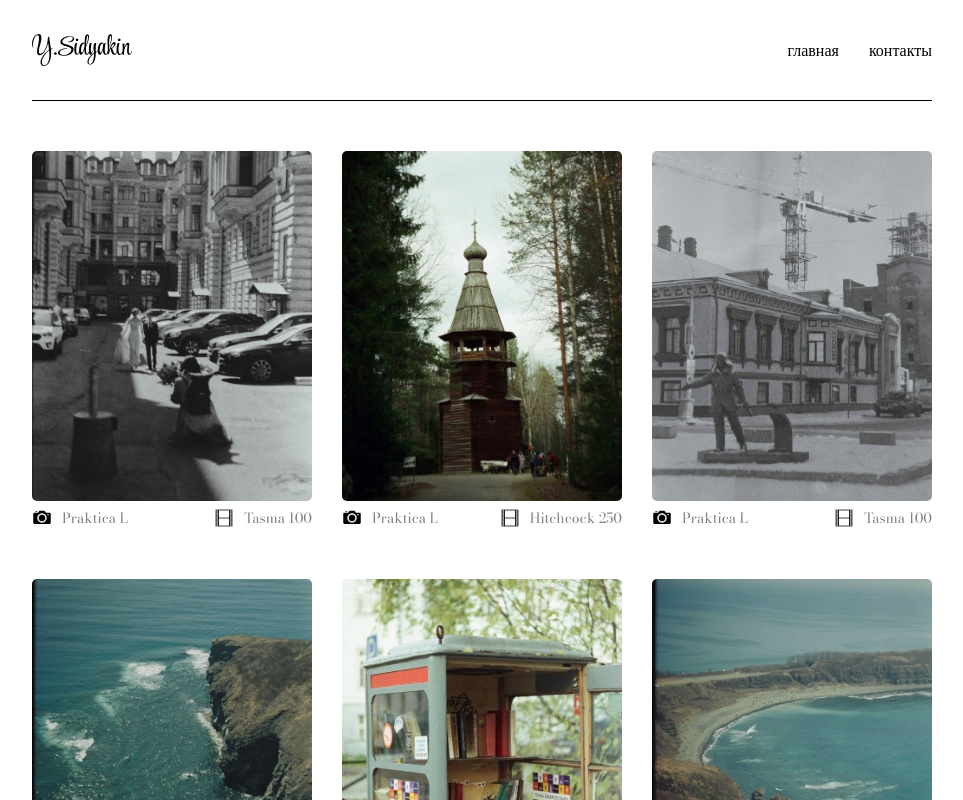
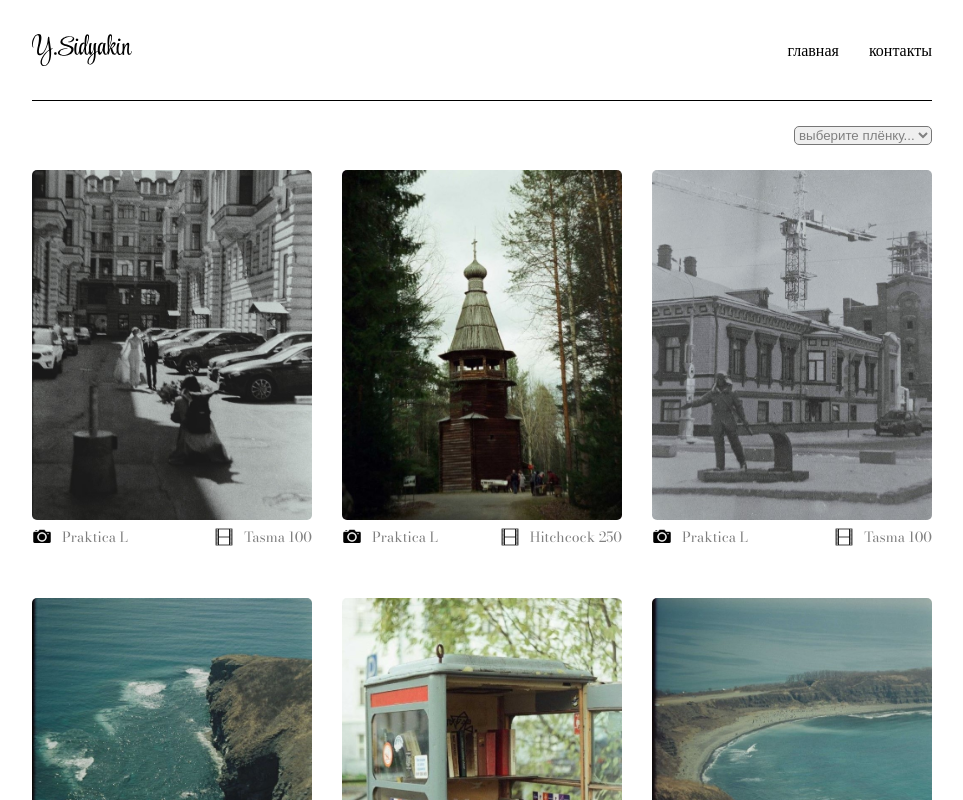
Before and after one commit to yurysidyakin/my-photo-blog, a React (Vite) app: page / in a window 1280 px wide. Shown: the top 800 px of the page, without its empty margins (158-1121 px from the left). Built offline with nearby package versions, Linux system fonts and the light colour scheme.

Commit message:
feat: Added component Select

```diff
--- a/src/components/Header/Header.module.css
+++ b/src/components/Header/Header.module.css
@@ -3,5 +3,5 @@
 	align-items: center;
 	justify-content: space-between;
 	border-bottom: 1px solid var(--separator-color);
-	margin-bottom: 50px;
+	margin-bottom: 25px;
 }
--- /dev/null
+++ b/src/components/Select/Select.module.css
@@ -0,0 +1,15 @@
+.select-wrapper {
+	display: flex;
+	justify-content: end;
+	margin-bottom: 25px;
+}
+
+.select {
+	color: var(--text-color-paragraph);
+	outline: none;
+	border-radius: 5px;
+}
+
+.option {
+	font-style: italic;
+}
--- /dev/null
+++ b/src/components/Select/Select.props.ts
@@ -0,0 +1,5 @@
+import { HTMLAttributes, ReactNode } from 'react';
+
+export interface SelectProps extends HTMLAttributes<HTMLSelectElement> {
+	children?: ReactNode;
+}
--- /dev/null
+++ b/src/components/Select/Select.tsx
@@ -0,0 +1,23 @@
+import styles from './Select.module.css';
+import { SelectProps } from './Select.props';
+
+function Select({ children, ...props }: SelectProps) {
+	return (
+		<div className={styles['select-wrapper']}>
+			<select className={styles.select} {...props}>
+				<option disabled selected hidden>
+					выберите плёнку...
+				</option>
+				<option className={styles.option} value='Tasma 100'>
+					Tasma 100
+				</option>
+				<option className={styles.option} value='Kodak Vision 500'>
+					Kodak Vision 500
+				</option>
+				{children}
+			</select>
+		</div>
+	);
+}
+
+export default Select;
--- a/src/pages/main/Main.tsx
+++ b/src/pages/main/Main.tsx
@@ -1,8 +1,12 @@
+import Select from '../../components/Select/Select';
+
 import { photodb } from '../../db/photodb';
 import styles from './Main.module.css';
 
 function Main() {
 	return (
+		<>
+			<Select />
 			<main className={styles.main}>
 				{photodb
 					.sort(() => Math.random() - 0.5)
@@ -30,6 +34,7 @@ function Main() {
 						</div>
 					))}
 			</main>
+		</>
 	);
 }
 
```
Lines whose indentation alone changed are shown as unchanged.
